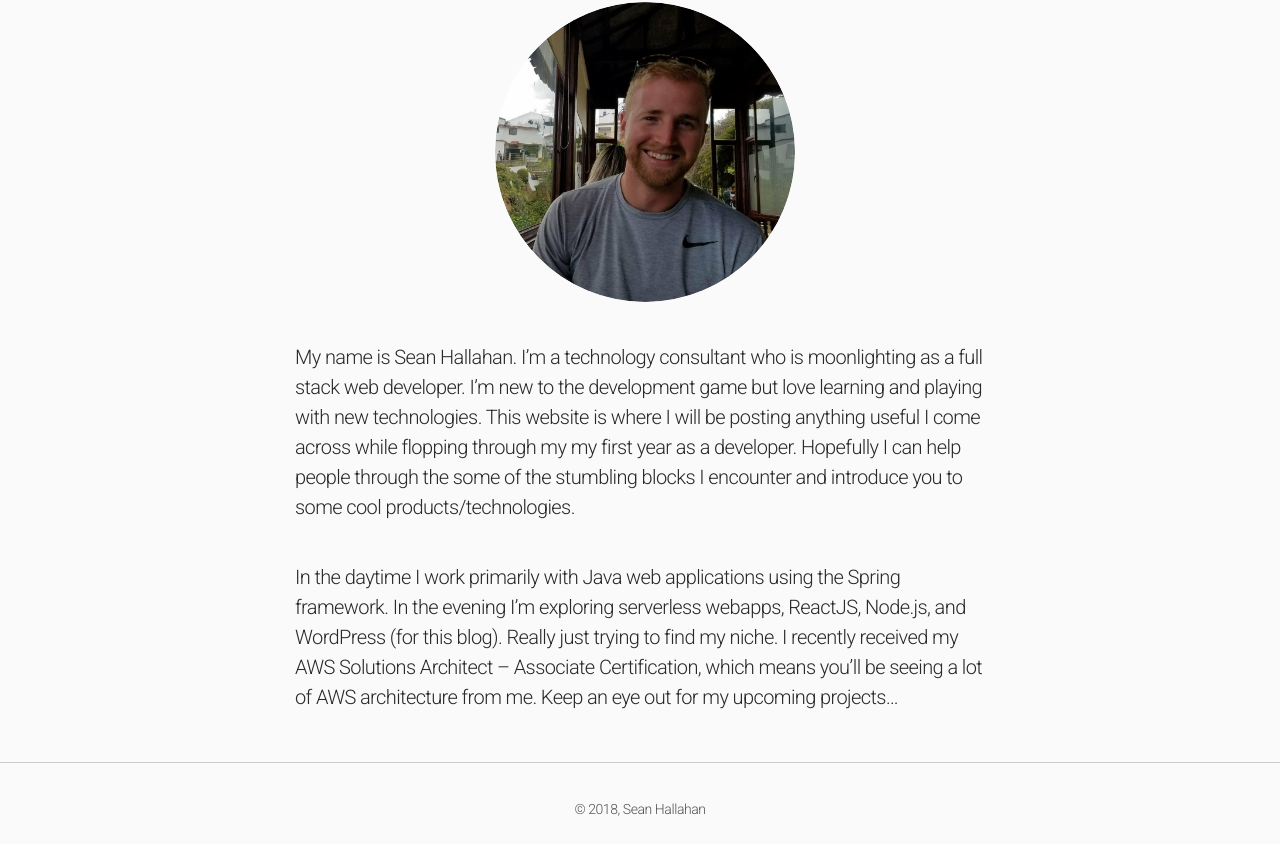
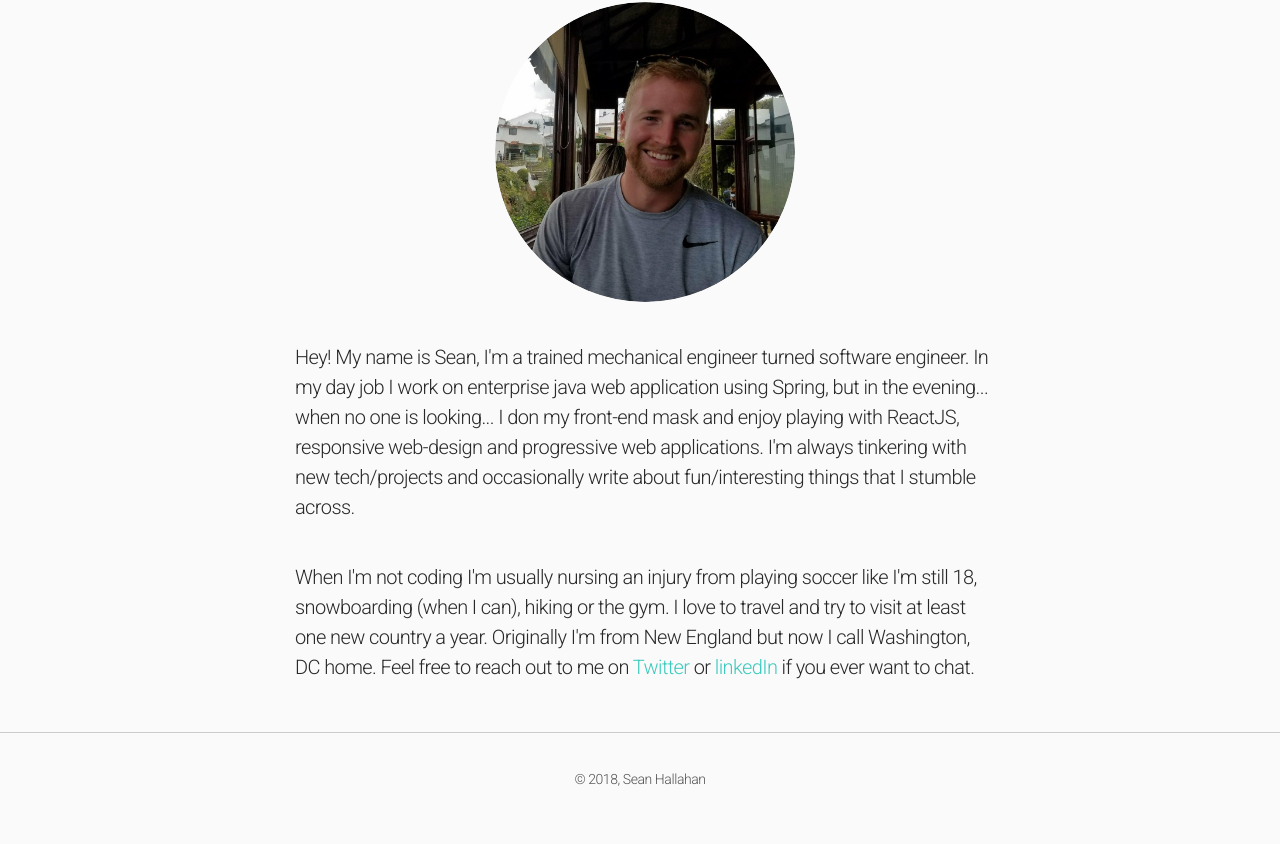
Before and after one commit to sfhallahan/sfhallahan.github.io, a plain HTML site: page index.html in a window 1280 px wide. Shown: the part 192-1036 px from the top of the page. After the commit the page ends 1006 px from the top, so only its background shows below. Drawn offline with Linux system fonts and the light colour scheme.

Commit message:
about me updates

```diff
--- a/index.html
+++ b/index.html
@@ -43,21 +43,20 @@
           <img class="about-me-img" src="/img/about-me.jpg" />
         </figure>
         <p>
-          My name is Sean Hallahan. I’m a technology consultant who is
-          moonlighting as a full stack web developer. I’m new to the development
-          game but love learning and playing with new technologies. This
-          website is where I will be posting anything useful I come across while
-          flopping through my my first year as a developer. Hopefully I can help
-          people through the some of the stumbling blocks I encounter and
-          introduce you to some cool products/technologies.
+          Hey! My name is Sean, I'm a trained mechanical engineer
+          turned software engineer. In my day job I work on enterprise java web application using Spring,
+          but in the evening... when no one is looking... I don my front-end mask
+          and enjoy playing with ReactJS, responsive web-design and progressive
+          web applications. I'm always tinkering with new tech/projects and occasionally
+          write about fun/interesting things that I stumble across.
         </p>
         <p>
-          In the daytime I work primarily with Java web applications using the
-          Spring framework. In the evening I’m exploring serverless webapps,
-          ReactJS, Node.js, and WordPress (for this blog). Really just trying to
-          find my niche. I recently received my AWS Solutions Architect –
-          Associate Certification, which means you’ll be seeing a lot of AWS
-          architecture from me. Keep an eye out for my upcoming projects…
+          When I'm not coding I'm usually nursing an injury from playing soccer
+          like I'm still 18,  snowboarding (when I can), hiking or the gym. I
+          love to travel and try to visit at least one new country a year. Originally I'm from
+          New England but now I call Washington, DC home. Feel free to reach out to
+          me on <a class="hyperlink" href="https://linkedin.com/in/sean-hallahan-34a041142">Twitter</a>
+          or <a class="hyperlink" href="https://linkedin.com/in/sean-hallahan-34a041142">linkedIn</a> if you ever want to chat.
         </p>
       </article>
       <footer class="footer">
```
